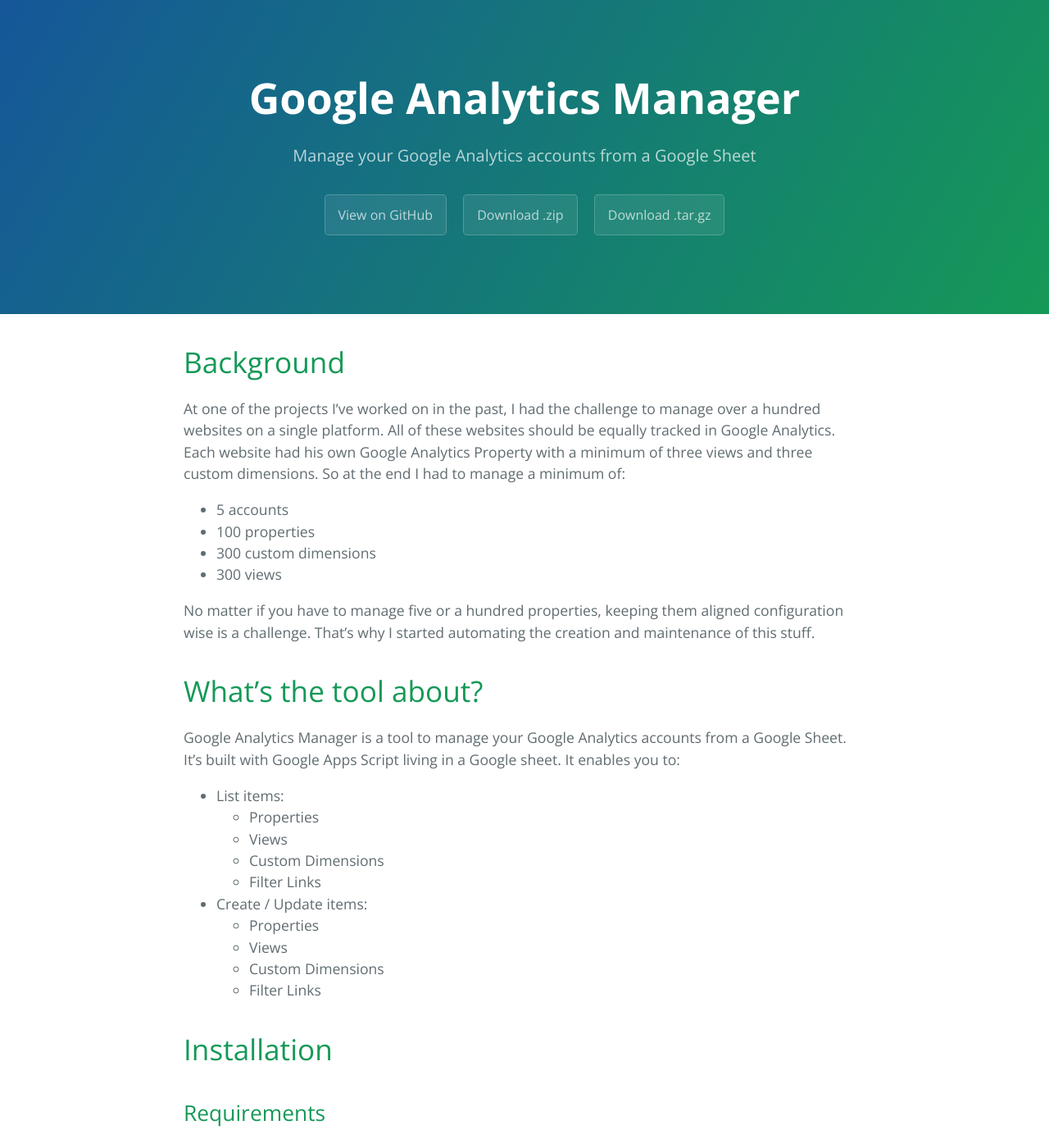
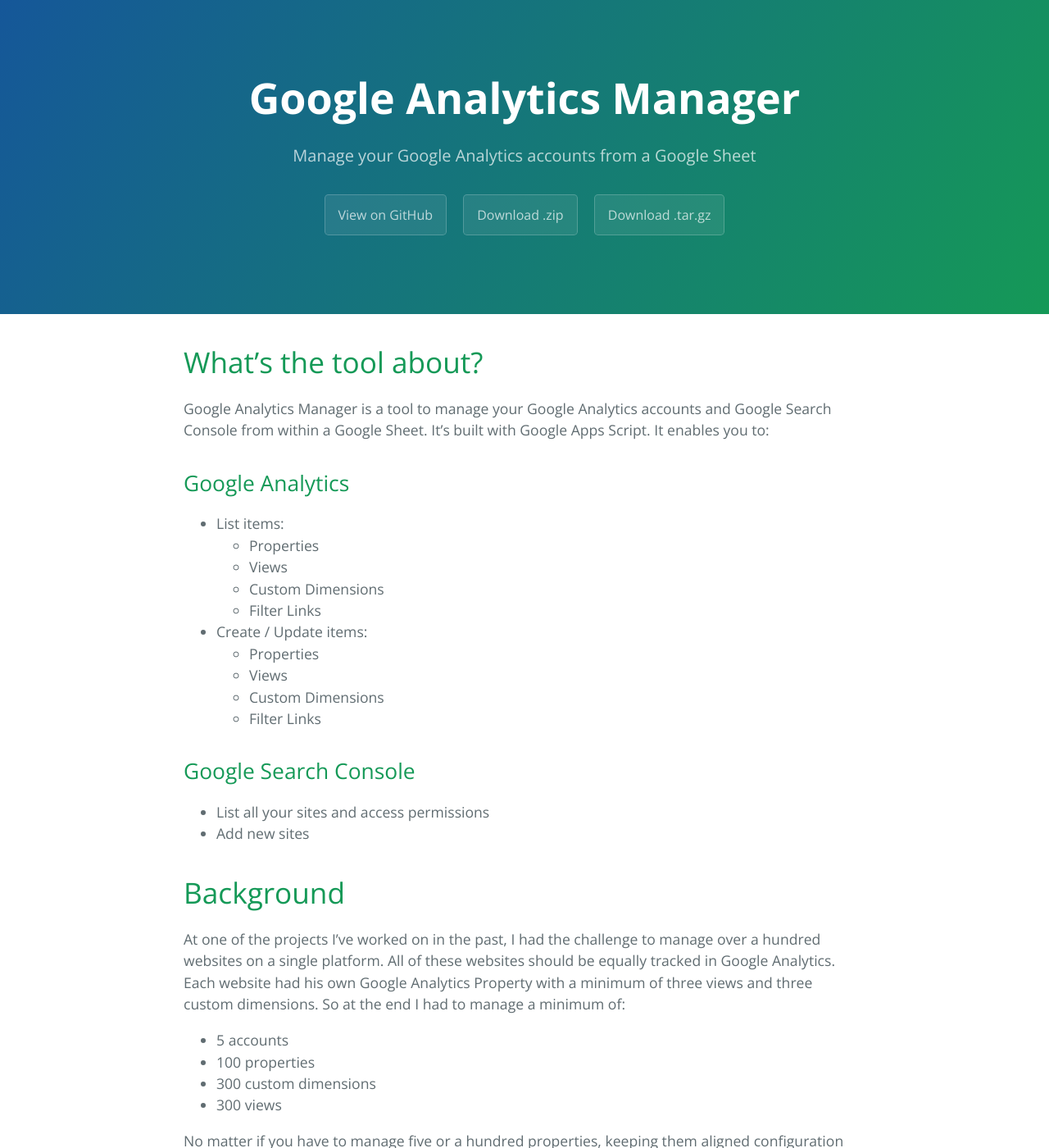
Before and after one commit to rmeekers/Google-Analytics-Manager, a Jekyll site: the page built from index.md, in a window 1280 px wide and 1400 px high. Shown: the whole window at 82% size. Built offline with Jekyll 4.4.1, drawn with Linux system fonts in a browser that asks for light colours; some of the changed lines change nothing that is shown; some of the changed text lies outside the part shown.

Commit message:
Update website according to the release of version 1.5

```diff
--- a/index.md
+++ b/index.md
@@ -2,20 +2,12 @@
 layout: default
 title: Google Analytics Manager
 ---
-# Background
-At one of the projects I've worked on in the past, I had the challenge to manage over a hundred websites on a single platform. All of these websites should be equally tracked in Google Analytics. Each website had his own Google Analytics Property with a minimum of three views and three custom dimensions. So at the end I had to manage a minimum of:
-
-* 5 accounts
-* 100 properties
-* 300 custom dimensions
-* 300 views
-
-No matter if you have to manage five or a hundred properties, keeping them aligned configuration wise is a challenge. That's why I started automating the creation and maintenance of this stuff.
 
 # What's the tool about?
-Google Analytics Manager is a tool to manage your Google Analytics accounts from a Google Sheet. It's built with Google Apps Script living in a Google sheet.
+Google Analytics Manager is a tool to manage your Google Analytics accounts and Google Search Console from within a Google Sheet. It's built with Google Apps Script.
 It enables you to:
 
+## Google Analytics
 * List items:
    * Properties
    * Views
@@ -26,6 +18,21 @@
    * Views
    * Custom Dimensions
    * Filter Links
+
+## Google Search Console
+* List all your sites and access permissions
+* Add new sites
+
+
+# Background
+At one of the projects I've worked on in the past, I had the challenge to manage over a hundred websites on a single platform. All of these websites should be equally tracked in Google Analytics. Each website had his own Google Analytics Property with a minimum of three views and three custom dimensions. So at the end I had to manage a minimum of:
+
+* 5 accounts
+* 100 properties
+* 300 custom dimensions
+* 300 views
+
+No matter if you have to manage five or a hundred properties, keeping them aligned configuration wise is a challenge. That's why I started automating the creation and maintenance of this stuff.
 
 # Installation
 
```
